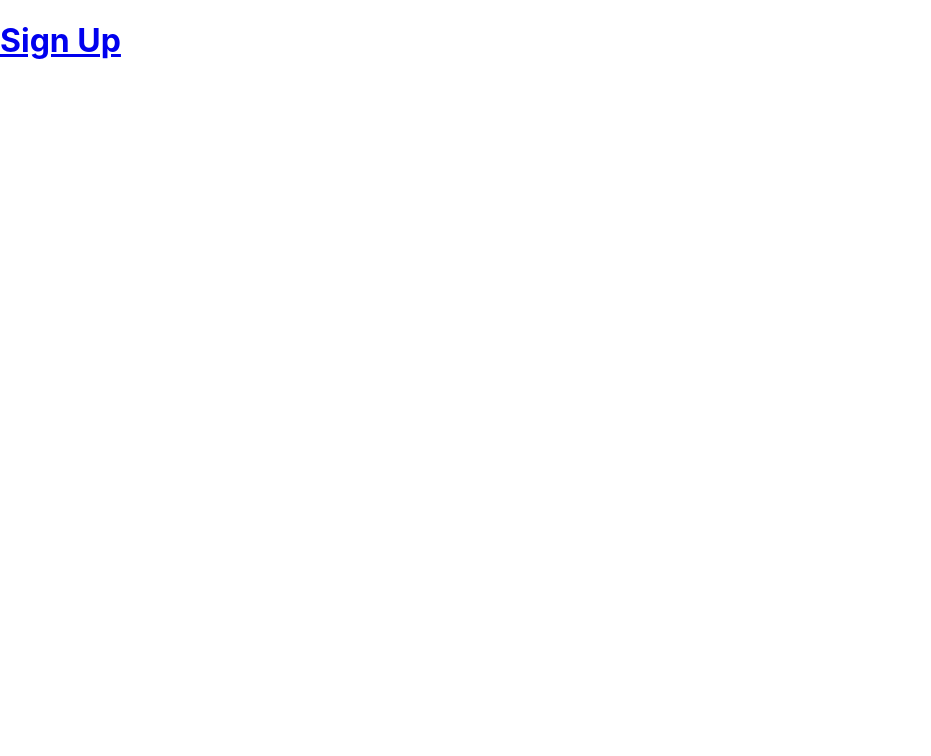
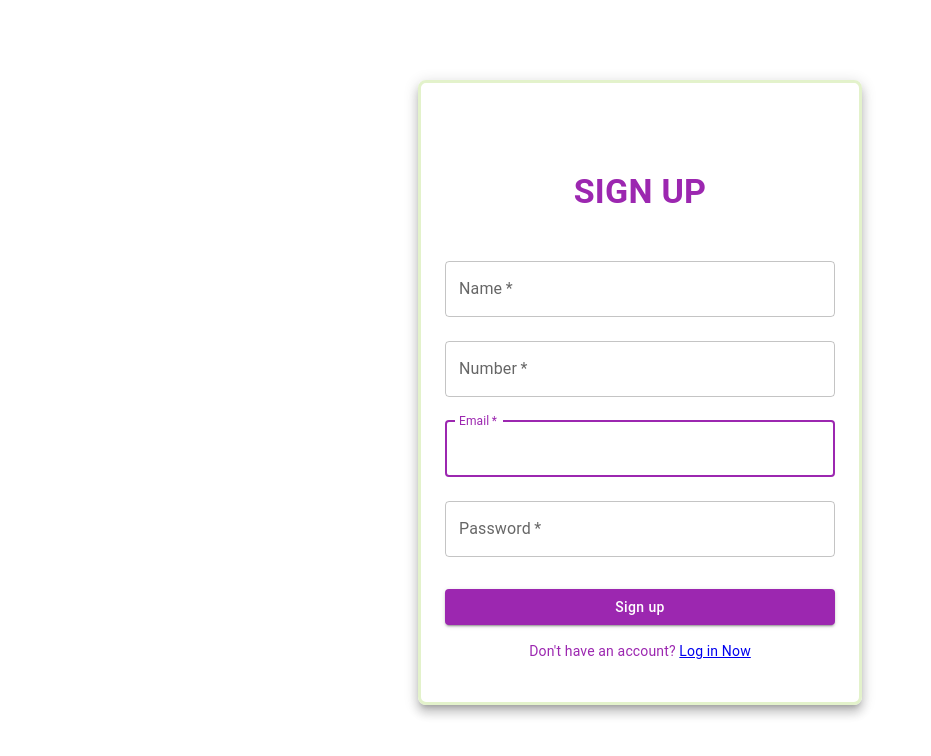
Before and after one commit to Mbaye-ndiaye/gestion_biblio, a React (Create React App) app: page /sign-up in a window 1280 px wide. Shown: the top 756 px of the page, without its empty margins (0-931 px from the left). Built offline with nearby package versions, Linux system fonts and the light colour scheme.

Commit message:
ajout formulaire

```diff
--- a/src/pages/admin/Dashboard.jsx
+++ b/src/pages/admin/Dashboard.jsx
@@ -1,14 +1,88 @@
+import * as React from "react";
 import { Box, Typography } from "@mui/material";
-import React from "react";
+
 import Sidebar from "../../components/sidebar/Sidebar";
+
+import Card from "@mui/material/Card";
+import CardActions from "@mui/material/CardActions";
+import CardContent from "@mui/material/CardContent";
+import Button from "@mui/material/Button";
 
 export default function Dashboard() {
   return (
     <>
       <Box sx={{ display: "flex" }}>
         <Sidebar />
-        <Box component="main" sx={{ flexGrow: 1, p: 3, marginTop: "55px" }}>
-          <Typography variant="h4">Dashboard</Typography>
+        <Box
+          component="main"
+          sx={{
+            p: 3,
+            marginTop: 8,
+            display: "flex",
+            flexDirection: "row",
+            gap: 5,
+          }}
+        >
+          <Card sx={{ maxWidth: 345 }}>
+            <CardContent>
+              <Typography gutterBottom variant="h5" component="div">
+                Lizard
+              </Typography>
+              <Typography variant="body2" sx={{ color: "text.secondary" }}>
+                Lizards are a widespread group of squamate reptiles, with over
+                6,000 species, ranging across all continents except Antarctica
+              </Typography>
+            </CardContent>
+            <CardActions>
+              <Button size="small">Share</Button>
+              <Button size="small">Learn More</Button>
+            </CardActions>
+          </Card>
+          <Card sx={{ maxWidth: 345 }}>
+            <CardContent>
+              <Typography gutterBottom variant="h5" component="div">
+                Lizard
+              </Typography>
+              <Typography variant="body2" sx={{ color: "text.secondary" }}>
+                Lizards are a widespread group of squamate reptiles, with over
+                6,000 species, ranging across all continents except Antarctica
+              </Typography>
+            </CardContent>
+            <CardActions>
+              <Button size="small">Share</Button>
+              <Button size="small">Learn More</Button>
+            </CardActions>
+          </Card>
+          <Card sx={{ maxWidth: 345 }}>
+            <CardContent>
+              <Typography gutterBottom variant="h5" component="div">
+                Lizard
+              </Typography>
+              <Typography variant="body2" sx={{ color: "text.secondary" }}>
+                Lizards are a widespread group of squamate reptiles, with over
+                6,000 species, ranging across all continents except Antarctica
+              </Typography>
+            </CardContent>
+            <CardActions>
+              <Button size="small">Share</Button>
+              <Button size="small">Learn More</Button>
+            </CardActions>
+          </Card>
+          <Card sx={{ maxWidth: 345 }}>
+            <CardContent>
+              <Typography gutterBottom variant="h5" component="div">
+                Lizard
+              </Typography>
+              <Typography variant="body2" sx={{ color: "text.secondary" }}>
+                Lizards are a widespread group of squamate reptiles, with over
+                6,000 species, ranging across all continents except Antarctica
+              </Typography>
+            </CardContent>
+            <CardActions>
+              <Button size="small">Share</Button>
+              <Button size="small">Learn More</Button>
+            </CardActions>
+          </Card>
         </Box>
       </Box>
     </>
--- a/src/pages/connexion/LoginForm.jsx
+++ b/src/pages/connexion/LoginForm.jsx
@@ -21,7 +21,7 @@ const theme = createTheme({
 export default function LoginForm() {
   return (
     <ThemeProvider theme={theme}>
-      <Container component="main" maxWidth="xs">
+      <Container component="main" maxWidth="xs" sx={{ border: '#e3f2cb solid', paddingBottom: 10, paddingTop: 3, marginTop: 15, borderRadius: 2, boxShadow: 8 }}>
         <CssBaseline />
         <Box
           sx={{
@@ -29,10 +29,11 @@ export default function LoginForm() {
             display: 'flex',
             flexDirection: 'column',
             alignItems: 'center',
+
           }}
         >
-          <Typography component="h1" variant="h4" sx={{ color: 'primary.main', fontWeight: 'bold', mb: 3 }}>
-            LOGIN
+          <Typography component="h1" variant="h4" sx={{ color: 'primary.main', fontWeight: 'bold' }}>
+            LOG IN
           </Typography>
           <Box component="form" noValidate sx={{ mt: 1 }}>
             <TextField
@@ -71,10 +72,6 @@ export default function LoginForm() {
             <Box sx={{ textAlign: 'center' }}>
               <Typography variant="body2" sx={{ color: 'primary.main' }}>
                 Don't have an account? <NavLink to="/sign-up">Sign Up</NavLink>
-                {/* If you haven't Register yet ?
-               <Typography>
-                  Register Now
-                </Typography> */}
               </Typography>
             </Box>
           </Box>
--- a/src/pages/inscription/SignUp.jsx
+++ b/src/pages/inscription/SignUp.jsx
@@ -1,15 +1,124 @@
-import React from 'react'
-import { NavLink } from 'react-router-dom'
+// import React from 'react'
+// import { NavLink } from 'react-router-dom'
 
-function SignUp() {
+// function SignUp() {
+//   return (
+//     <div>
+//         <NavLink to="/">
+//            <h1>Sign Up</h1>
+//         </NavLink>
+
+//     </div>
+//   )
+// }
+
+// export default SignUp
+import React from "react";
+import {
+  Box,
+  Typography,
+  TextField,
+  Button,
+  Container,
+  CssBaseline,
+} from "@mui/material";
+import { createTheme, ThemeProvider } from "@mui/material/styles";
+import { NavLink, Outlet } from "react-router-dom";
+// import Image from "../../assets/image/StockCake.jpg"
+
+const theme = createTheme({
+  palette: {
+    primary: {
+      main: "#9c27b0", // Purple color
+    },
+  },
+});
+
+export default function LoginForm() {
   return (
-    <div>
-        <NavLink to="/">
-           <h1>Sign Up</h1>
-        </NavLink>
+    <ThemeProvider theme={theme}>
+      <Container component="main" maxWidth="xs" sx={{ border: '#e3f2cb solid', paddingBottom: 5, paddingTop: 3, marginTop: 10, borderRadius: 2, boxShadow: 8 }}>
+        <CssBaseline />
+        <Box
+          sx={{
+            marginTop: 8,
+            display: "flex",
+            flexDirection: "column",
+            alignItems: "center",
+          }}
+        >
+          <Typography
+            component="h1"
+            variant="h4"
+            sx={{ color: "primary.main", fontWeight: "bold", mb: 3 }}
+          >
+            SIGN UP
+          </Typography>
+          <Box component="form" noValidate sx={{ mt: 1 }}>
+            <TextField
+              margin="normal"
+              required
+              fullWidth
+              id="name"
+              label="Name"
+              name="name"
+              autoComplete="name"
+              autoFocus
+              placeholder="Enter Your Name here"
+            />
+            <TextField
+              margin="normal"
+              required
+              fullWidth
+              name="number"
+              label="Number"
+              type="number"
+              id="number"
+              autoComplete="number"
+              placeholder="Please Enter Your Number here"
+            />
+            <TextField
+              margin="normal"
+              required
+              fullWidth
+              id="email"
+              label="Email"
+              name="email"
+              autoComplete="email"
+              autoFocus
+              placeholder="Enter Your Email here"
+            />
+            <TextField
+              margin="normal"
+              required
+              fullWidth
+              name="password"
+              label="Password"
+              type="password"
+              id="password"
+              autoComplete="current-password"
+              placeholder="Please Enter Your Password here"
+            />
+            <NavLink to="/dashboard">
+              <Button
+                type="submit"
+                fullWidth
+                variant="contained"
+                sx={{ mt: 3, mb: 2, textTransform: "none" }}
+              >
+                Sign up
+              </Button>
+            </NavLink>
 
-    </div>
-  )
+            <Box sx={{ textAlign: "center" }}>
+              <Typography variant="body2" sx={{ color: "primary.main" }}>
+                Don't have an account? <NavLink to="/">Log in Now</NavLink>
+              </Typography>
+            </Box>
+          </Box>
+          <Outlet />
+        </Box>
+      </Container>
+    </ThemeProvider>
+  );
 }
-
-export default SignUp
```
Also changed, not shown: src/assets/image/StockCake.jpg (added).
